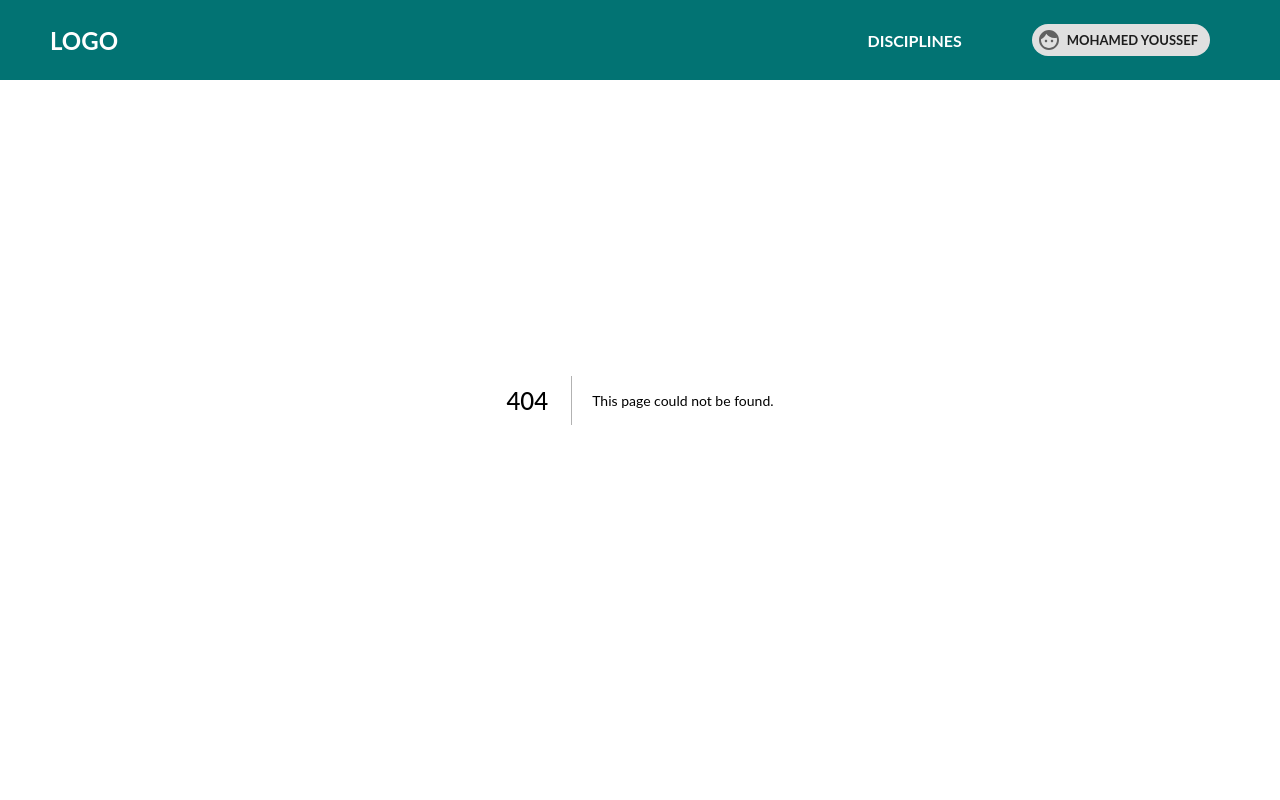
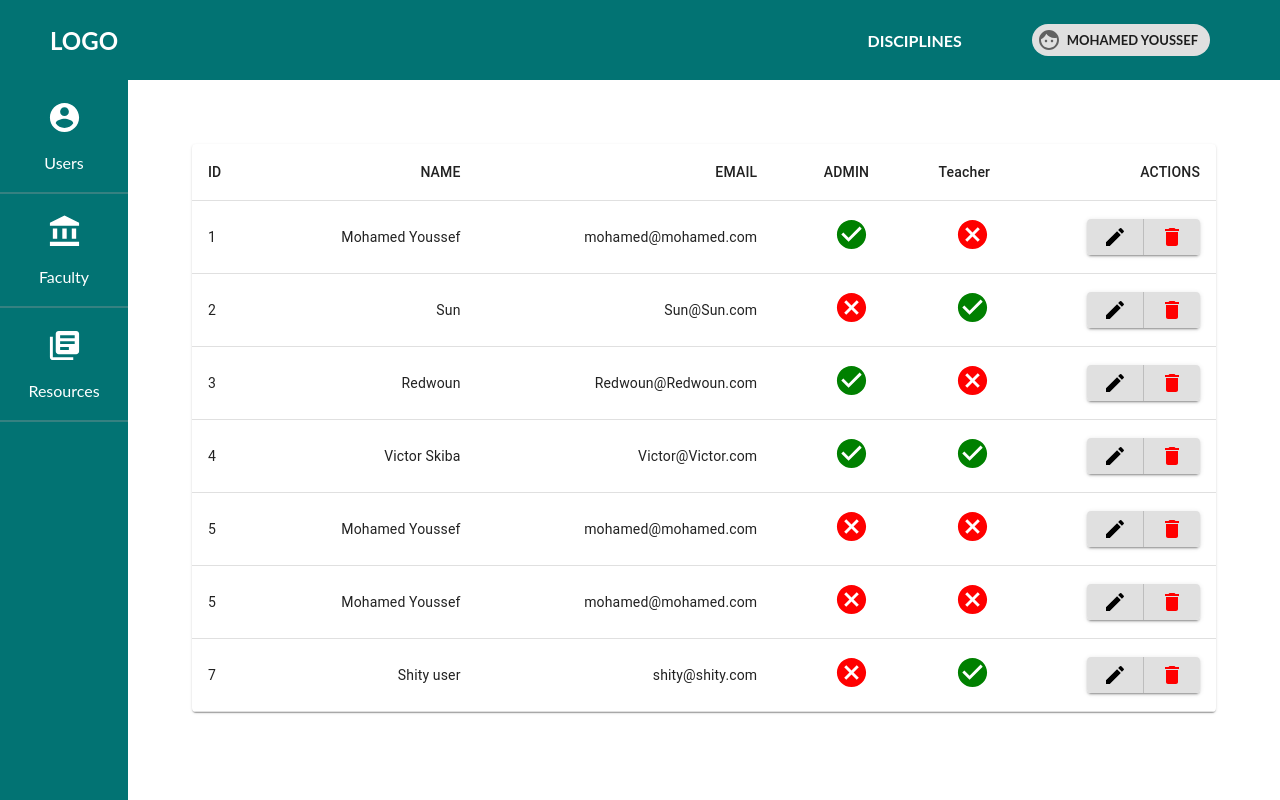
Before and after one commit to MohamedAhmed122/Eduction-Programs, a Next.js app: page /adminManageUser in a window 1280 px wide. Before the commit this address had no page. Built offline with nearby package versions, Linux system fonts and the light colour scheme.

Commit message:
Create the AdminManageUser && AdminManageFaculty

```diff
--- a/Navbar/Nav.js
+++ b/Layouts/Navbar/Nav.js
@@ -1,6 +1,6 @@
 import { useRouter } from 'next/router'
 
-import styles from '../styles/nav.module.css'
+import styles from '../../styles/nav.module.css'
 import classNames from 'classnames'
 
 import {Chip} from '@material-ui/core'
--- /dev/null
+++ b/Layouts/Sidebar/Sidebar.js
@@ -0,0 +1,16 @@
+import styles from '../../styles/sidebar.module.css'
+import classNames from 'classnames'
+
+export default function Sidebar({children}) {
+    return (
+        <div className={styles.sidebar}>
+             <div className={classNames(styles.sidebarRow ,'flex_col')}>
+                <div>Profile</div>
+                <div>Profile</div>
+            </div>
+         <>
+            {children}
+         </>
+        </div>
+    )
+}
--- /dev/null
+++ b/Layouts/Sidebar/SidebarRow.js
@@ -0,0 +1,14 @@
+import styles from '../../styles/sidebar.module.css'
+import classNames from 'classnames'
+
+export default function SidebarRow({onClick, title, Icon}) {
+    return (
+
+        <div onClick={onClick} className={classNames(styles.sidebarRow ,'flex_col')}>
+           {Icon && <div className=' flexCol'>
+                <Icon fontSize='large' style={{color: 'white'}} />
+            </div>}
+            <div  className={styles.sidebarRowText}>{title}</div>
+        </div>
+    )
+}
--- a/data/data.js
+++ b/data/data.js
@@ -36,3 +36,13 @@ export const facultyData =[
         ]
     },
 ]
+
+export const users =[
+  { id: '1', name:"Mohamed Youssef", email: "mohamed@mohamed.com", isTeacher: false, isAdmin: true  },
+  { id: '2', name:"Sun", email: "Sun@Sun.com", isTeacher: true, isAdmin: false  },
+  { id: '3', name:"Redwoun", email: "Redwoun@Redwoun.com", isTeacher: false, isAdmin: true  },
+  { id: '4', name:"Victor Skiba", email: "Victor@Victor.com", isTeacher: true, isAdmin: true  },
+  { id: '5', name:"Mohamed Youssef", email: "mohamed@mohamed.com", isTeacher: false, isAdmin: false  },
+  { id: '5', name:"Mohamed Youssef", email: "mohamed@mohamed.com", isTeacher: false, isAdmin: false  },
+   { id: '7', name:"Shity user", email: "shity@shity.com", isTeacher: true, isAdmin: false  },
+]
--- a/pages/_app.js
+++ b/pages/_app.js
@@ -1,4 +1,4 @@
-import Navbar from '../Navbar/Nav'
+import Navbar from '../Layouts/Navbar/Nav'
 import { useRouter } from 'next/router'
 import '../styles/globals.css'
 
--- /dev/null
+++ b/pages/adminManageUser.js
@@ -0,0 +1,90 @@
+import Sidebar from "../Layouts/Sidebar/Sidebar";
+import SidebarRow from "../Layouts/Sidebar/SidebarRow";
+import { users } from '../data/data'
+import { useRouter } from 'next/router'
+import {
+    Button,
+    ButtonGroup,
+    Table,
+    TableBody,
+    TableCell,
+    TableContainer,
+    TableHead,
+    TableRow } from '@material-ui/core';
+import Paper from '@material-ui/core/Paper';
+import CheckCircleIcon from '@material-ui/icons/CheckCircle';
+import EditIcon from '@material-ui/icons/Edit';
+import CancelIcon from '@material-ui/icons/Cancel';
+import DeleteIcon from '@material-ui/icons/Delete';
+import AccountCircleIcon from '@material-ui/icons/AccountCircle';
+import AccountBalanceIcon from '@material-ui/icons/AccountBalance';
+import LibraryBooksIcon from '@material-ui/icons/LibraryBooks';
+
+export default function AdminManageUser() {
+    const route = useRouter()
+    return (
+        <>
+        <div className='flex'>
+            <Sidebar>
+                <SidebarRow Icon={AccountCircleIcon} title='Users' />
+                <SidebarRow Icon={AccountBalanceIcon} title='Faculty' onClick={()=>route.push('/adminManageFaculty')} />
+                <SidebarRow Icon={LibraryBooksIcon} title='Resources' />
+
+            </Sidebar>
+            <div style={{marginLeft: '15%', marginTop: '9rem', width:'80%', marginBottom: '4rem'}}>
+                <TableContainer component={Paper}>
+                <Table  aria-label="simple table">
+                    <TableHead>
+                        <TableRow>
+                            <TableCell>ID</TableCell>
+                            <TableCell align="right">NAME</TableCell>
+                            <TableCell align="right">EMAIL</TableCell>
+                            <TableCell align="right">ADMIN</TableCell>
+                            <TableCell align="right">Teacher</TableCell>
+                            <TableCell align="right">ACTIONS</TableCell>
+                        </TableRow>
+                    </TableHead>
+                    <TableBody>
+                        {users?.map((users) => (
+                            <TableRow key={users.id}>
+                                <TableCell component="th" scope="row">
+                                    {users.id}
+                                </TableCell>
+                                <TableCell align="right">{users.name}</TableCell>
+                                <TableCell align="right">{users.email}</TableCell>
+                                <TableCell align="right">
+                                    {users.isAdmin ?
+                                    <CheckCircleIcon fontSize='large' style={{color: 'green'}} />
+                                    :
+                                    <CancelIcon fontSize='large' style={{color:'red'}} />
+                                    }
+                                </TableCell>
+                                <TableCell align="right">
+                                    {users.isTeacher?
+                                    <CheckCircleIcon fontSize='large' style={{color: 'green'}} />
+                                    :
+                                    <CancelIcon fontSize='large' style={{color:'red'}} />
+                                    }
+                                </TableCell>
+                                <TableCell align="right">
+                                    <ButtonGroup variant="contained">
+                                        <Button
+                                        onClick={()=> route.push(`/account`)}
+                                        style={{color: 'black'}}>
+                                            <EditIcon />
+                                        </Button>
+                                        <Button  style={{color: 'red'}} >
+                                            <DeleteIcon />
+                                        </Button>
+                                    </ButtonGroup>
+                                </TableCell>
+                            </TableRow>
+                        ))}
+                        </TableBody>
+                    </Table>
+                </TableContainer>
+            </div>
+        </div>
+        </>
+    )
+}
--- a/pages/disciplines.js
+++ b/pages/disciplines.js
@@ -20,7 +20,7 @@ export default function disciplines() {
             }}
         >
             <Typical
-                steps={['TSU', 1000, 'TSU, Education Programs ', 500]}
+                steps={['TSU', 200, 'TSU, Education Programs ', 300]}
                 loop={Infinity}
                 wrapper="h1"
             />
--- /dev/null
+++ b/styles/sidebar.module.css
@@ -0,0 +1,21 @@
+
+.sidebar{
+    position: fixed;
+    top: 0;
+    left: 0;
+    background-color: #027373;
+    height: 100%;
+    width: 10%;
+    overflow-y: scroll;
+}
+
+.sidebarRow{
+    padding: 20px;
+    border-bottom: 2px solid #358181;
+    cursor: pointer;
+}
+
+.sidebarRowText{
+    margin-top: 15px;
+    color: white;
+}
```
Also changed, not shown: pages/adminManageFaculty.js (added, +70 -0 lines).
